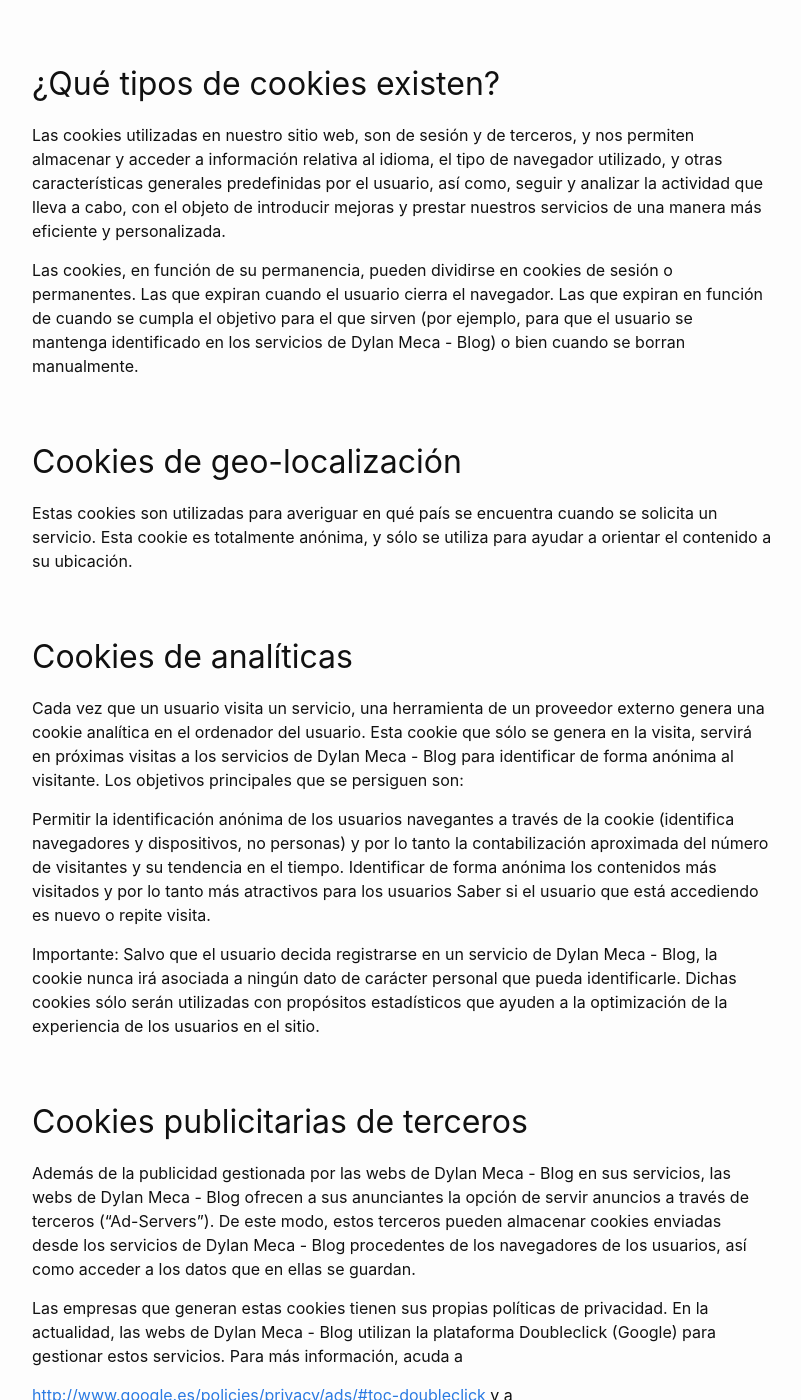
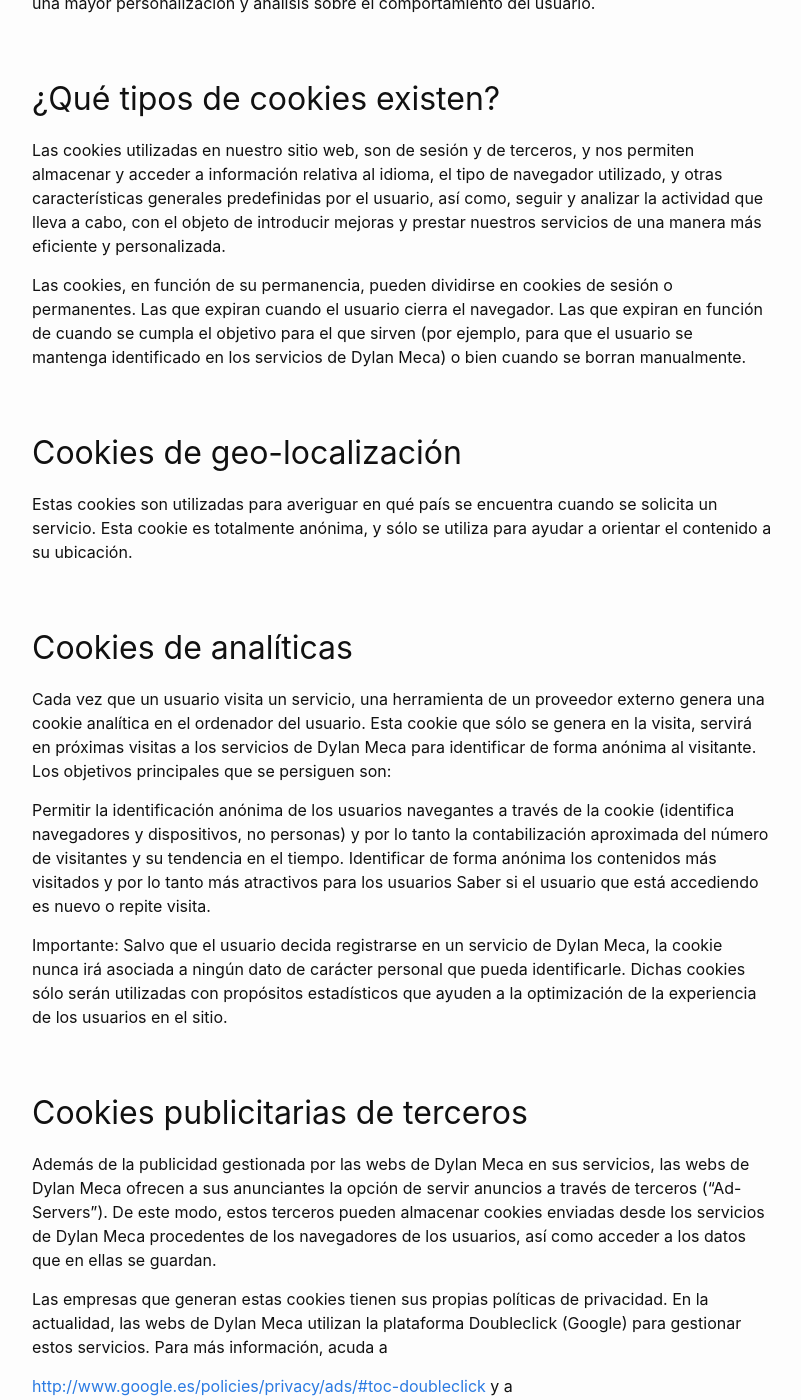
Before and after one commit to dylanmeca/dylanmeca.github.io, a Jekyll site: the page built from _posts/2021-06-05-politica-de-cookies.md, in a window 1280 px wide and 1400 px high, scrolled down 1088 px. Shown: the whole window, without its empty margins (238-1039 px from the left). Built offline with Jekyll 4.4.1, drawn with Linux system fonts in a browser that asks for light colours; a script that is not in the unit is left out; comment, search, counter and statistics services are not loaded; some of the changed text lies outside the part shown.

Commit message:
Update and rename 2021-03-21-Política-de-Cookies.md to 2021-06-05-politica-de-cookies.md

```diff
--- a/_posts/2021-03-21-Política-de-Cookies.md
+++ b/_posts/2021-06-05-politica-de-cookies.md
@@ -1,7 +1,11 @@
 ---
 layout: post1
-description: política de Cookies de la página Dylan Meca - Blog
+title: Política de cookies
+description: política de Cookies del Blog de Dylan Meca
 keywords:
+  - Dylan Meca
+  - política
+  - cookies
   - política de cookies
 ---
 
@@ -16,31 +20,33 @@
 Según los términos incluidos en el artículo 22.2 de la Ley 34/2002 de Servicios de la Sociedad de la Información y Comercio Electrónico, si continúas navegando, estarás prestando tu consentimiento para el empleo de los referidos mecanismos.
 
 ## Entidad Responsable
-La entidad responsable de la recogida, procesamiento y utilización de tus datos personales, en el sentido establecido por la Ley de Protección de Datos Personales es la página [https://dylan14567.github.io](https://dylan14567.github.io), propiedad de Dylan Meca - Blog.
+La entidad responsable de la recogida, procesamiento y utilización de tus datos personales, en el sentido establecido por la Ley de Protección de Datos Personales es la página [https://dylan14567.github.io](https://dylan14567.github.io), propiedad de Dylan Meca.
 
 ## ¿Qué son las cookies?
-Las cookies son un conjunto de datos que un servidor deposita en el navegador del usuario para recoger la información de registro estándar de Internet y la información del comportamiento de los visitantes en un sitio web. Es decir, se trata de pequeños archivos de texto que quedan almacenados en el disco duro del ordenador y que sirven para identificar al usuario cuando se conecta nuevamente al sitio web. Su objetivo es registrar la visita del usuario y guardar cierta información. Su uso es común y frecuente en la web ya que permite a las páginas funcionar de manera más eficiente y conseguir una mayor personalización y análisis sobre el comportamiento del usuario.
+Las cookies son un conjunto de datos que un servidor deposita en el navegador del usuario para recoger la información de registro estándar de Internet y la información del comportamiento de los visitantes en un sitio web. Es decir, se trata de pequeños archivos de texto que quedan almacenados en el disco duro del ordenador y que sirven para identificar al usuario cuando se conecta nuevamente al sitio web.
+
+Su objetivo es registrar la visita del usuario y guardar cierta información. Su uso es común y frecuente en la web ya que permite a las páginas funcionar de manera más eficiente y conseguir una mayor personalización y análisis sobre el comportamiento del usuario.
 
 ## ¿Qué tipos de cookies existen?
 Las cookies utilizadas en nuestro sitio web, son de sesión y de terceros, y nos permiten almacenar y acceder a información relativa al idioma, el tipo de navegador utilizado, y otras características generales predefinidas por el usuario, así como, seguir y analizar la actividad que lleva a cabo, con el objeto de introducir mejoras y prestar nuestros servicios de una manera más eficiente y personalizada.
 
-Las cookies, en función de su permanencia, pueden dividirse en cookies de sesión o permanentes. Las que expiran cuando el usuario cierra el navegador. Las que expiran en función de cuando se cumpla el objetivo para el que sirven (por ejemplo, para que el usuario se mantenga identificado en los servicios de Dylan Meca - Blog) o bien cuando se borran manualmente.
+Las cookies, en función de su permanencia, pueden dividirse en cookies de sesión o permanentes. Las que expiran cuando el usuario cierra el navegador. Las que expiran en función de cuando se cumpla el objetivo para el que sirven (por ejemplo, para que el usuario se mantenga identificado en los servicios de Dylan Meca) o bien cuando se borran manualmente.
 
 ## Cookies de geo-localización
 Estas cookies son utilizadas para averiguar en qué país se encuentra cuando se solicita un servicio. Esta cookie es totalmente anónima, y sólo se utiliza para ayudar a orientar el contenido a su ubicación.
 
 ## Cookies de analíticas
-Cada vez que un usuario visita un servicio, una herramienta de un proveedor externo genera una cookie analítica en el ordenador del usuario. Esta cookie que sólo se genera en la visita, servirá en próximas visitas a los servicios de Dylan Meca - Blog para identificar de forma anónima al visitante. Los objetivos principales que se persiguen son:
+Cada vez que un usuario visita un servicio, una herramienta de un proveedor externo genera una cookie analítica en el ordenador del usuario. Esta cookie que sólo se genera en la visita, servirá en próximas visitas a los servicios de Dylan Meca para identificar de forma anónima al visitante. Los objetivos principales que se persiguen son:
 
 Permitir la identificación anónima de los usuarios navegantes a través de la cookie (identifica navegadores y dispositivos, no personas) y por lo tanto la contabilización aproximada del número de visitantes y su tendencia en el tiempo.
 Identificar de forma anónima los contenidos más visitados y por lo tanto más atractivos para los usuarios Saber si el usuario que está accediendo es nuevo o repite visita.
 
-Importante: Salvo que el usuario decida registrarse en un servicio de Dylan Meca - Blog, la cookie nunca irá asociada a ningún dato de carácter personal que pueda identificarle. Dichas cookies sólo serán utilizadas con propósitos estadísticos que ayuden a la optimización de la experiencia de los usuarios en el sitio.
+Importante: Salvo que el usuario decida registrarse en un servicio de Dylan Meca, la cookie nunca irá asociada a ningún dato de carácter personal que pueda identificarle. Dichas cookies sólo serán utilizadas con propósitos estadísticos que ayuden a la optimización de la experiencia de los usuarios en el sitio.
 
 ## Cookies publicitarias de terceros
-Además de la publicidad gestionada por las webs de Dylan Meca - Blog en sus servicios, las webs de Dylan Meca - Blog ofrecen a sus anunciantes la opción de servir anuncios a través de terceros (“Ad-Servers”). De este modo, estos terceros pueden almacenar cookies enviadas desde los servicios de Dylan Meca - Blog procedentes de los navegadores de los usuarios, así como acceder a los datos que en ellas se guardan.
+Además de la publicidad gestionada por las webs de Dylan Meca en sus servicios, las webs de Dylan Meca ofrecen a sus anunciantes la opción de servir anuncios a través de terceros (“Ad-Servers”). De este modo, estos terceros pueden almacenar cookies enviadas desde los servicios de Dylan Meca procedentes de los navegadores de los usuarios, así como acceder a los datos que en ellas se guardan.
 
-Las empresas que generan estas cookies tienen sus propias políticas de privacidad. En la actualidad, las webs de Dylan Meca - Blog utilizan la plataforma Doubleclick (Google) para gestionar estos servicios. Para más información, acuda a
+Las empresas que generan estas cookies tienen sus propias políticas de privacidad. En la actualidad, las webs de Dylan Meca utilizan la plataforma Doubleclick (Google) para gestionar estos servicios. Para más información, acuda a
 
 [http://www.google.es/policies/privacy/ads/#toc-doubleclick](http://www.google.es/policies/privacy/ads/#toc-doubleclick) y a [http://www.google.es/policies/privacy/ads/](http://www.google.es/policies/privacy/ads/).
 
@@ -69,6 +75,6 @@
 Cómo usa Google Analytics las cookies: [https://developers.google.com/analytics/devguides/collection/analyticsjs/cookie-usage?hl=es#analyticsjs](https://developers.google.com/analytics/devguides/collection/analyticsjs/cookie-usage?hl=es#analyticsjs)
 
 Actualizaciones y cambios en la política de privacidad/cookies
-Las webs de Dylan Meca - Blog pueden modificar esta Política de Cookies en función de exigencias legislativas, reglamentarias, o con la finalidad de adaptar dicha política a las instrucciones dictadas por la Agencia Española de Protección de Datos, por ello se aconseja a los usuarios que la visiten periódicamente.
+Las webs de Dylan Meca pueden modificar esta Política de Cookies en función de exigencias legislativas, reglamentarias, o con la finalidad de adaptar dicha política a las instrucciones dictadas por la Agencia Española de Protección de Datos, por ello se aconseja a los usuarios que la visiten periódicamente.
 
 Cuando se produzcan cambios significativos en esta Política de Cookies, estos se comunicarán a los usuarios bien mediante la web o a través de correo electrónico a los usuarios registrados.
```
